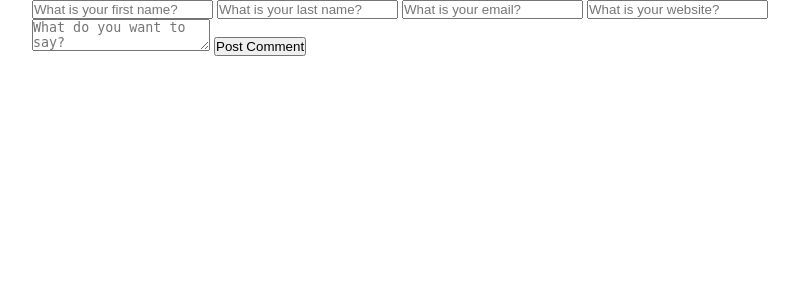
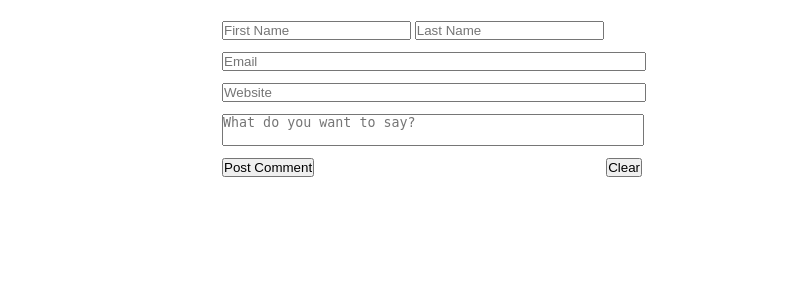
Before and after one commit to Serializator/Guestbook, a PHP site: page / in a window 1280 px wide. Shown: the top 300 px of the page, without its empty margins (208-1007 px from the left). Run offline with PHP 8.4, Linux system fonts and the light colour scheme; data that the repository does not hold is empty.

Commit message:
Did some poor styling.

```diff
--- a/assets/css/style.css
+++ b/assets/css/style.css
@@ -25,7 +25,45 @@
 }
 
 #container {
-    width: 800px;
+    width: 420px;
     margin-left: auto;
     margin-right: auto;
+    margin-top: 21px;
 }
+
+.comment {
+    margin-bottom: 12px;
+    border: 1px solid;
+    padding: 8px;
+}
+
+.comment-name {
+    font-weight: bold;
+}
+
+.comment-email {
+    font-style: italic;
+    float: right;
+}
+
+.comment-website, .comment-content {
+    display: block;
+}
+
+input, textarea {
+    margin-bottom: 12px;
+    resize: none;
+}
+
+.field-partial {
+    width: 44%;
+}
+
+.field-long {
+    display: block;
+    width: 100%;
+}
+
+.field-right {
+    float: right;
+}
--- a/assets/js/app.js
+++ b/assets/js/app.js
@@ -22,10 +22,10 @@ function load() {
                     var element = json[index];
 
                     html += '<div class="comment">'
-                    html += ('<span>' + element.firstName + element.lastName + '</span>');
-                    html += ('<span>' + element.email + '</span>');
-                    html += ('<span>' + element.website + '</span>');
-                    html += ('<p>' + element.content + '</p>');
+                    html += ('<span class="comment-name">' + element.firstName + ' ' + element.lastName + '</span>');
+                    html += ('<span class="comment-email">' + element.email + '</span>');
+                    html += ('<span class="comment-website">' + element.website + '</span>');
+                    html += ('<p class="comment-content">' + element.content + '</p>');
                     html += '</div>';
                 }
 
@@ -38,9 +38,8 @@ function load() {
 
     request.open('POST', 'endpoints/comments.php', true)
     request.setRequestHeader('Content-Type', 'application/x-www-form-urlencoded');
-    request.setRequestHeader('Content-Length', params.length);
     request.setRequestHeader('Connection', 'close');
-    request.send(params);
+    request.send();
 }
 
 /**
@@ -49,12 +48,14 @@ function load() {
  */
 function post(data) {
     var request = new XMLHttpRequest();
-    var params = ('firstName=' + data.get('firstName') + '&lastName=' + data.get('lastName') + '&email=' + data.get('email') + '&website=' + data.get('website') + '&content=' + data.get('content'));
+    var params = ('firstName=' + data.get('first-name') + '&lastName=' + data.get('last-name') + '&email=' + data.get('email') + '&website=' + data.get('website') + '&content=' + data.get('content'));
 
     request.onreadystatechange = function() {
         if((this.readyState == 4) && (this.status == 200)) {
+            console.log(this.responseText);
             success('Successfully posted your comment.');
         } else {
+            console.log(this.responseText);
             error(this.responseText);
         }
     }
--- a/endpoints/comments.php
+++ b/endpoints/comments.php
@@ -5,7 +5,7 @@
         $comments = array();
         $query = $connection->prepare('SELECT `first_name` AS `firstName`, `last_name` AS `lastName`, `email`, `website`, `content` FROM `comments` ORDER BY `date` DESC;');
 
-        $query->execute(array($offset));
+        $query->execute();
 
         while($comment = $query->fetch(PDO::FETCH_ASSOC)) {
             $comments[] = $comment;
--- a/endpoints/post.php
+++ b/endpoints/post.php
@@ -4,7 +4,7 @@
     foreach(array('firstName', 'lastName', 'email', 'website', 'content') as $key) {
         if(empty($_POST[$key])) {
             http_response_code(500);
-            exit('Something went wrong when we were trying to read the data you gave us.')
+            exit('Something went wrong when we were trying to read the data you gave us.');
         }
     }
 
--- a/index.php
+++ b/index.php
@@ -18,12 +18,15 @@
 
             <div class="section">
                 <form onsubmit="post(new FormData(this)); return false;">
-                    <input name="firstName" type="text" placeholder="What is your first name?" required />
-                    <input name="lastName" type="text" placeholder="What is your last name?" required />
-                    <input name="email" type="text" placeholder="What is your email?" required />
-                    <input name="website" type="text" placeholder="What is your website?" required />
-                    <textarea name="content" placeholder="What do you want to say?" required></textarea>
-                    <input type="submit" value="Post Comment" />
+                    <ul>
+                        <input name="first-name" placeholder="First Name" class="field-partial" required />
+                        <input name="last-name" placeholder="Last Name" class="field-partial" required />
+                        <input name="email" placeholder="Email" class="field-long" required />
+                        <input name="website" placeholder="Website" class="field-long" required />
+                        <textarea name="content" placeholder="What do you want to say?" class="field-long" required></textarea>
+                        <input type="submit" value="Post Comment" />
+                        <input type="reset" class="field-right" value="Clear" />
+                    </ul>
                 </form>
             </div>
         </div>
```
